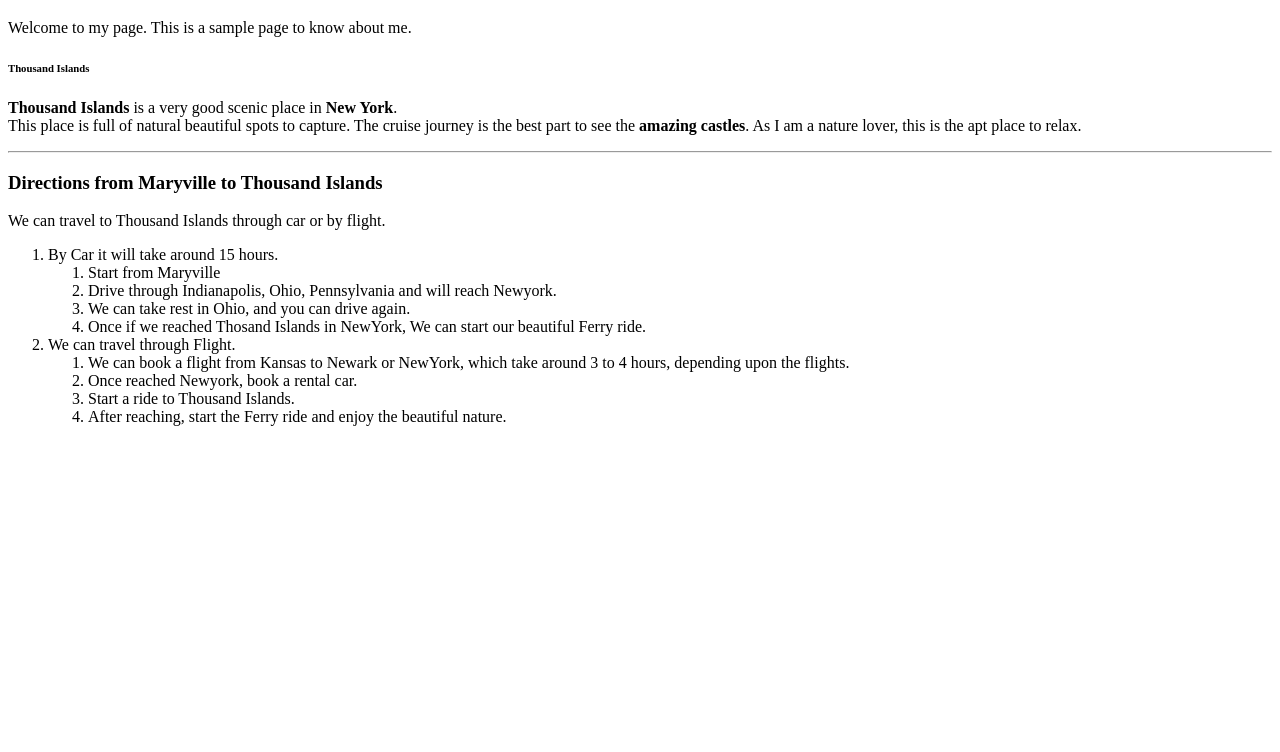
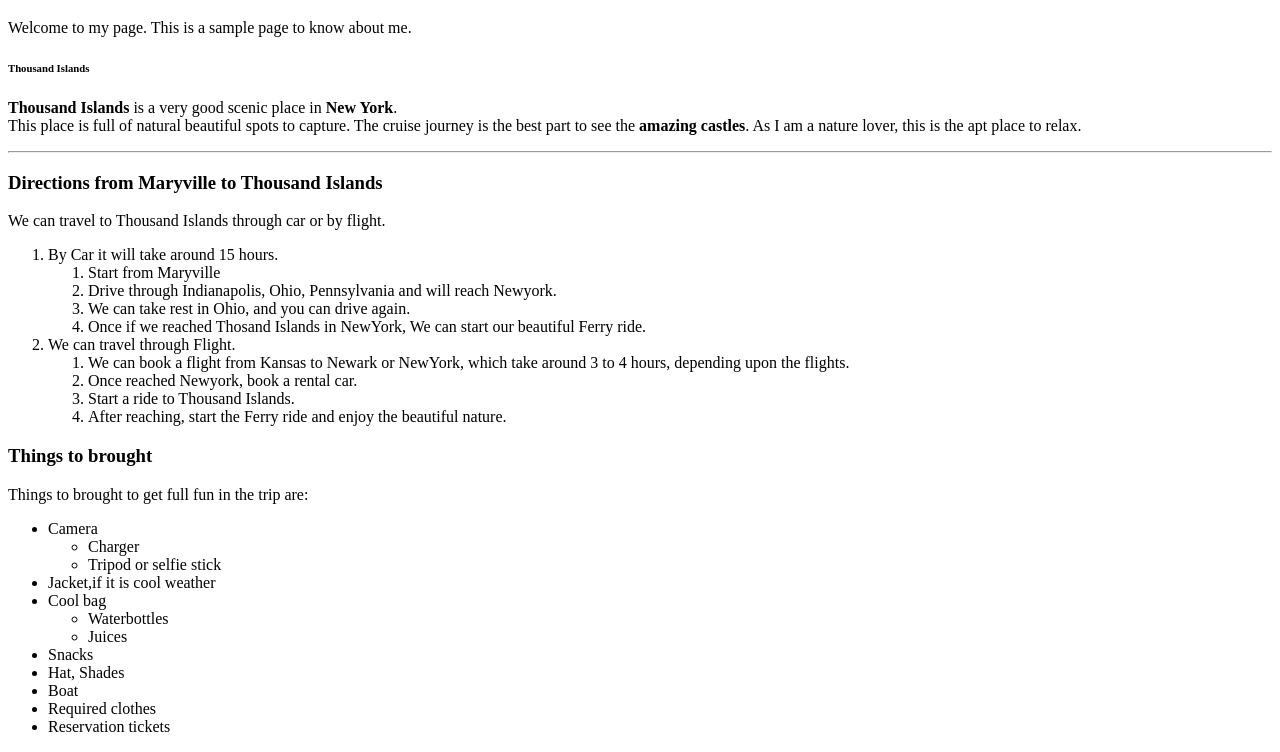
Before and after one commit to 44-563-WebApps-F21/webapps-f21-assignment-3-rehana7, a plain HTML site: page index.html in a window 1280 px wide. Shown: the part 61-813 px from the top of the page. Drawn offline with Linux system fonts and the light colour scheme.

Commit message:
Update index.html
Added unordered list of items to brought for trip.

```diff
--- a/index.html
+++ b/index.html
@@ -11,7 +11,7 @@
         <p><b>Thousand Islands</b> is a very good scenic place in <b>New York</b>.<br> This place is full of natural beautiful spots to capture. The cruise journey is the best part to see the <b>amazing castles</b>. As I am a nature lover, this is the apt place to relax. </p>
         <hr>
         <h3>Directions from Maryville to Thousand Islands </h3>
-        We can travel to Thousand Islands through car or by flight.
+        <p>We can travel to Thousand Islands through car or by flight.</p>
 
         <ol>
             <li>By Car it will take around 15 hours.</li>
@@ -29,5 +29,27 @@
 
         </ol>
 
+        <h3>Things to brought </h3>
+        <p>Things to brought to get full fun in the trip are:</p>
+        <ul>
+            <li>Camera  </li>
+            <ul>
+                <li> Charger </li>
+                <li> Tripod or selfie stick </li>
+            </ul>
+            <li> Jacket,if it is cool weather  </li>
+            <li> Cool bag </li>
+            <ul>
+                <li>Waterbottles  </li>
+                <li>Juices  </li>
+            </ul>
+            <li>Snacks  </li>
+            <li>Hat, Shades  </li>
+            <li>Boat </li>
+            <li>Required clothes  </li>
+            <li>Reservation tickets  </li>
+        </ul>
+
+
     </body>
 </html>
```
